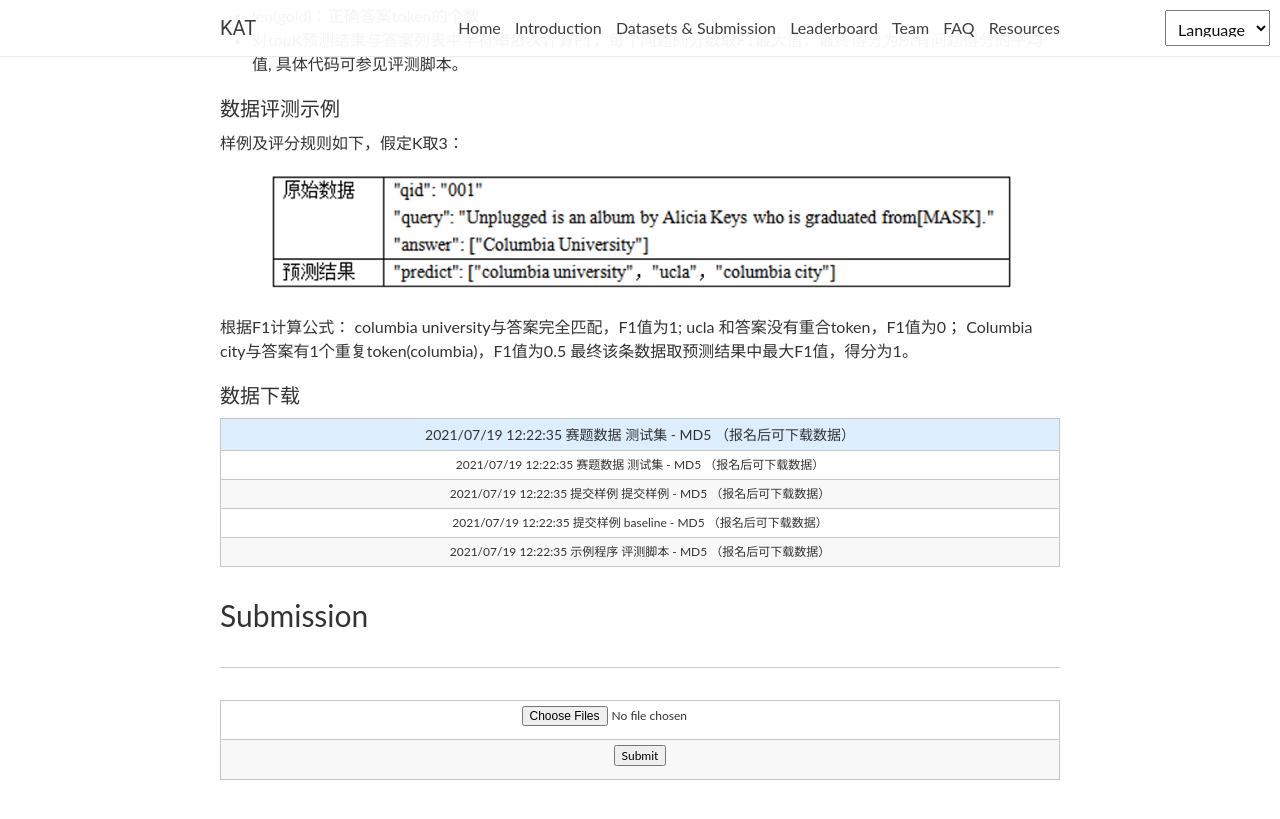
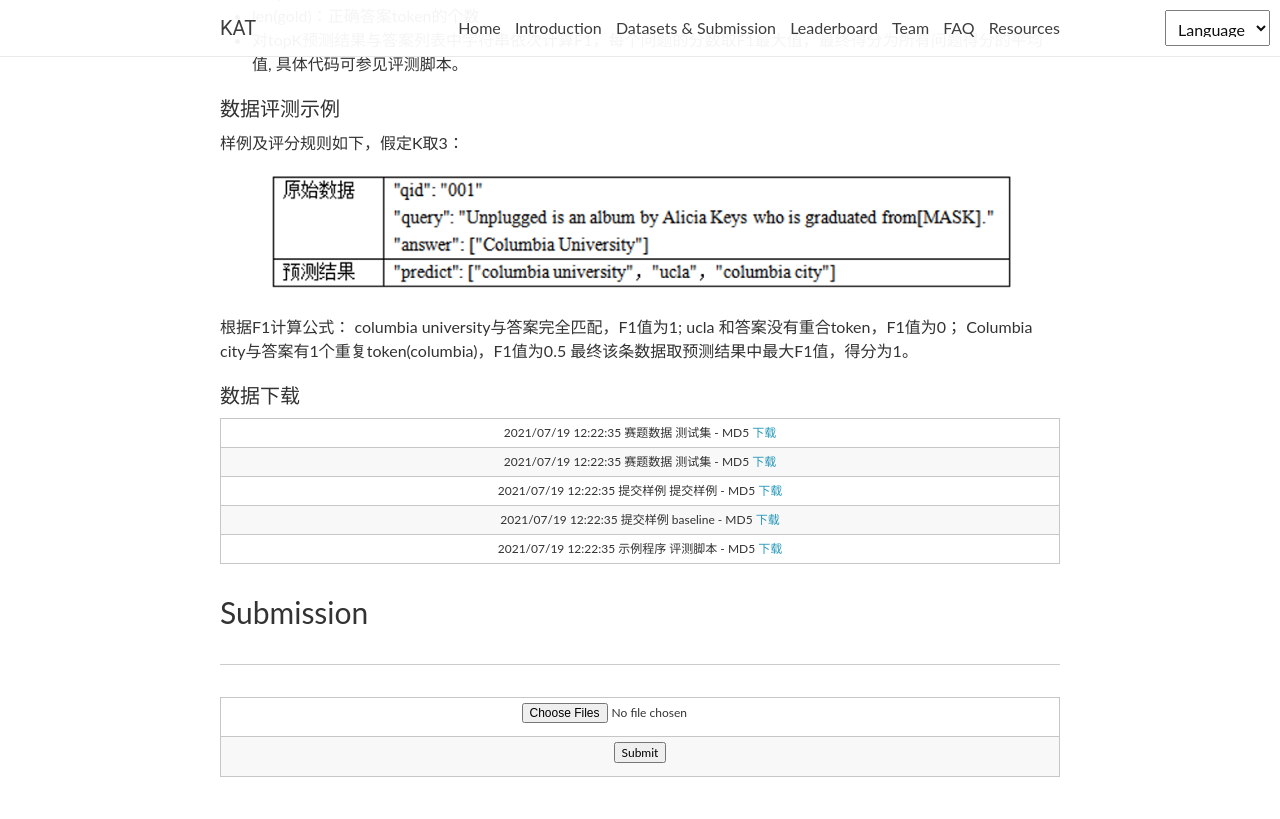
Before and after one commit to kat2022/kat2022.github.io, a Jekyll site: the page built from _pages/datasets&submission.md, in a window 1280 px wide and 900 px high, scrolled down 2150 px. Shown: the top 819 px of the window. Built offline with Jekyll 4.4.1, drawn with Linux system fonts in a browser that asks for light colours.

Commit message:
Add files via upload

```diff
--- a/_pages/datasets&submission.md
+++ b/_pages/datasets&submission.md
@@ -81,12 +81,12 @@
 
 #### 数据下载
 
-| 2021/07/19   12:22:35         赛题数据      测试集 - MD5                                                               （报名后可下载数据） |
-|---------------------------------------------------------------------------------------------------------------------------------------------|
-| 2021/07/19   12:22:35         赛题数据      测试集 - MD5                                                               （报名后可下载数据） |
-| 2021/07/19   12:22:35         提交样例      提交样例 - MD5                                                           （报名后可下载数据）   |
-| 2021/07/19   12:22:35         提交样例      baseline - MD5                                                             （报名后可下载数据） |
-| 2021/07/19   12:22:35         示例程序      评测脚本 - MD5                                                           （报名后可下载数据）   |
+
+| 2021/07/19   12:22:35         赛题数据      测试集 - MD5                                                               [下载](https://drive.google.com/file/d/1CA6CE7r4MO9YJEoH-xOGxQivEe8MHYaz/view?usp=sharing) |
+| 2021/07/19   12:22:35         赛题数据      测试集 - MD5                                                               [下载](https://drive.google.com/file/d/1T59NPTk9tKm7VfyWG2uH1TZyq8BtMyrC/view?usp=sharing) |
+| 2021/07/19   12:22:35         提交样例      提交样例 - MD5                                                           [下载](https://drive.google.com/file/d/1Wcc5m6b1z1n0TNJch8uCBt4PZ-hX9NGm/view?usp=sharing)   |
+| 2021/07/19   12:22:35         提交样例      baseline - MD5                                                             [下载](https://drive.google.com/file/d/1SGuJsDvyTUvckvTsO7aO5oay1zEwdqZf/view?usp=sharing) |
+| 2021/07/19   12:22:35         示例程序      评测脚本 - MD5                                                           [下载](https://drive.google.com/file/d/1Z5jKK1ieu57npiUXHmyZepwy0TP-4sF6/view?usp=sharing)   |
 
 
 <h3>Submission</h3>
```
Also changed, not shown: _pages/datasets&submission.en.md (+5 -5 lines).
